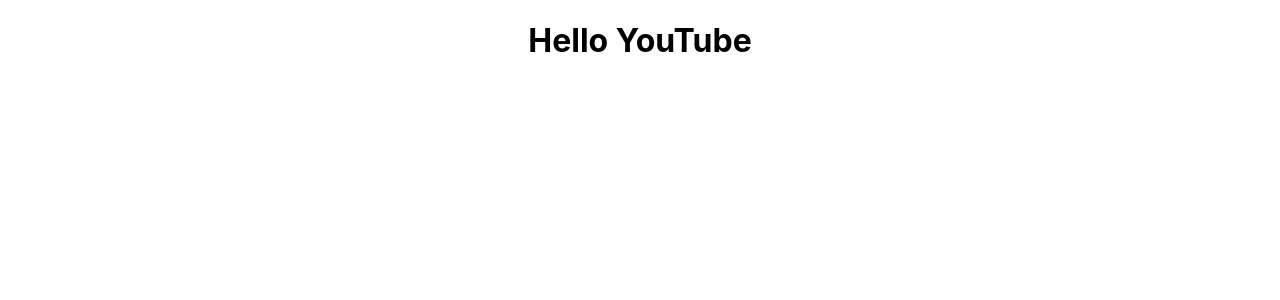
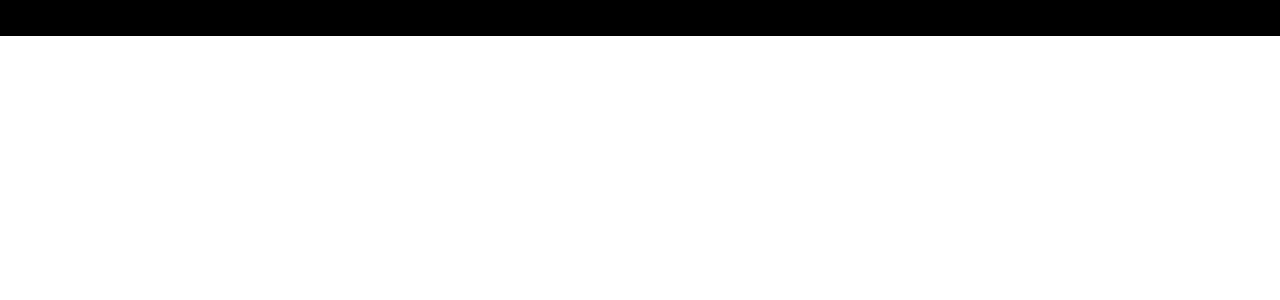
Before and after one commit to simonmuia/youtube-clone, a React (Create React App) app: page / in a window 1280 px wide. Shown: the top 300 px of the page. Built offline with nearby package versions, Linux system fonts and the light colour scheme.

Commit message:
Added Routes to Landing Page

```diff
--- a/src/App.js
+++ b/src/App.js
@@ -1,11 +1,22 @@
 
 import './App.css';
+import {BrowserRouter, Routes, Route} from 'react-router-dom';
+import {Box} from '@mui/material';
+import {Navbar, Feed, VideoDetail, ChannelDetail, SearchFeed} from './components';
 
 const App = () => {
   return (
-    <div className="App">
-      <h1>Hello YouTube</h1>
-    </div>
+    <BrowserRouter>
+    <Box sx={{backgroundColor:'#000'}}>
+      <Navbar/>
+      <Routes>
+        <Route path="/" exact element={<Feed/>}/>
+        <Route path="/video/:id" exact element={<VideoDetail/>}/>
+        <Route path="/channel/:id" exact element={<ChannelDetail/>}/>
+        <Route path="/search/:searchTerm" exact element={<SearchFeed/>}/>
+      </Routes>
+    </Box>
+    </BrowserRouter>
   );
 }
 
--- /dev/null
+++ b/src/components/ChannelDetail.jsx
@@ -0,0 +1,9 @@
+import React from 'react'
+
+function ChannelDetail() {
+  return (
+    <div>ChannelDetail</div>
+  )
+}
+
+export default ChannelDetail
--- /dev/null
+++ b/src/components/Detail.jsx
@@ -0,0 +1,9 @@
+import React from 'react'
+
+function Detail() {
+  return (
+    <div>Detail</div>
+  )
+}
+
+export default Detail
--- /dev/null
+++ b/src/components/Feed.jsx
@@ -0,0 +1,9 @@
+import React from 'react'
+
+function Feed() {
+  return (
+    <div>Feed</div>
+  )
+}
+
+export default Feed
--- /dev/null
+++ b/src/components/Navbar.jsx
@@ -0,0 +1,9 @@
+import React from 'react'
+
+function Navbar() {
+  return (
+    <div>Navbar</div>
+  )
+}
+
+export default Navbar
--- /dev/null
+++ b/src/components/SearchFeed.jsx
@@ -0,0 +1,9 @@
+import React from 'react'
+
+function SearchFeed() {
+  return (
+    <div>SearchFeed</div>
+  )
+}
+
+export default SearchFeed
--- /dev/null
+++ b/src/components/VideoDetail.jsx
@@ -0,0 +1,9 @@
+import React from 'react'
+
+function VideoDetail() {
+  return (
+    <div>VideoDetail</div>
+  )
+}
+
+export default VideoDetail
--- /dev/null
+++ b/src/components/index.js
@@ -0,0 +1,6 @@
+export {default as Navbar} from './Navbar';
+export {default as Feed} from './Feed';
+export {default as ChannelDetail} from './ChannelDetail';
+export {default as VideoDetail} from './VideoDetail';
+export {default as SearchFeed} from './SearchFeed';
+export {default as Detail} from './Detail';
--- a/src/index.css
+++ b/src/index.css
@@ -1,13 +1,88 @@
+html,
 body {
   margin: 0;
-  font-family: -apple-system, BlinkMacSystemFont, 'Segoe UI', 'Roboto', 'Oxygen',
-    'Ubuntu', 'Cantarell', 'Fira Sans', 'Droid Sans', 'Helvetica Neue',
-    sans-serif;
-  -webkit-font-smoothing: antialiased;
-  -moz-osx-font-smoothing: grayscale;
+  padding: 0;
+  box-sizing: border-box;
 }
 
-code {
-  font-family: source-code-pro, Menlo, Monaco, Consolas, 'Courier New',
-    monospace;
+a {
+  text-decoration: none;
+  color: black;
 }
+
+::-webkit-scrollbar {
+  width: 0px;
+  height: 5px;
+}
+
+::-webkit-scrollbar-thumb {
+  background-color: rgb(114, 113, 113);
+  border-radius: 10px;
+  height: 200px;
+}
+
+::-webkit-scrollbar-track {
+  background-color: transparent;
+}
+
+.category-btn:hover {
+  background-color: #FC1503 !important;
+  color: white !important;
+}
+
+.category-btn:hover span{
+  color: white !important;
+}
+
+.react-player {
+  height: 77vh !important;
+  width: 100% !important;
+}
+
+.search-bar{
+  border:none;
+  outline:none;
+  width:350px;
+}
+
+.category-btn{
+  font-weight: bold !important;
+  text-transform: capitalize;
+  display: flex;
+  align-items: center;
+  justify-content: flex-start;
+  cursor:pointer;
+  background: transparent;
+  outline: none;
+  border: none;
+
+  padding: 7px 15px;
+  margin: 10px 0px;
+  border-radius: 20px;
+  transition: all 0.3s ease;
+}
+
+@media screen and (max-width: 900px) {
+  .category-btn{
+    margin: 10px;
+  }
+}
+
+@media screen and (max-width:800px){
+  .copyright{
+    display:none !important;
+  }
+}
+
+@media screen and (max-width: 600px) {
+  .scroll-horizontal {
+    overflow: auto !important;
+  }
+
+  .react-player {
+    height: 45vh !important;
+  }
+  .search-bar{
+    width:200px;
+  }
+}
```
